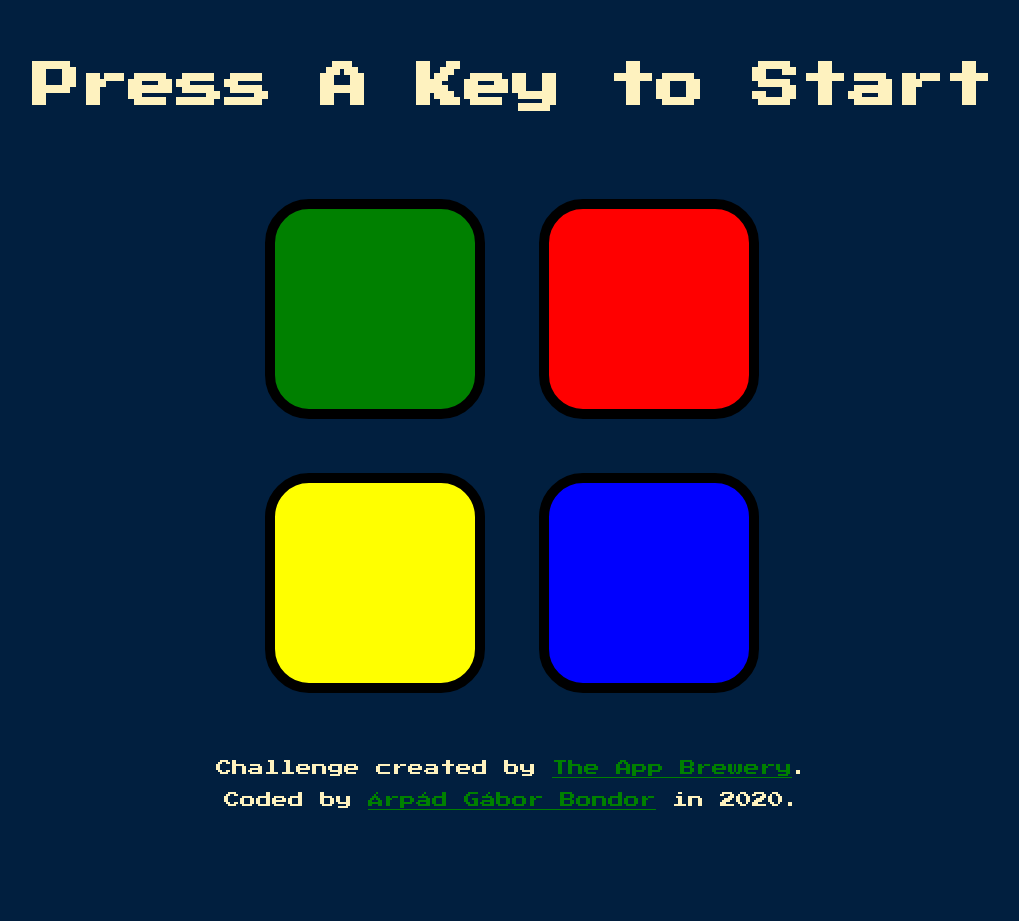
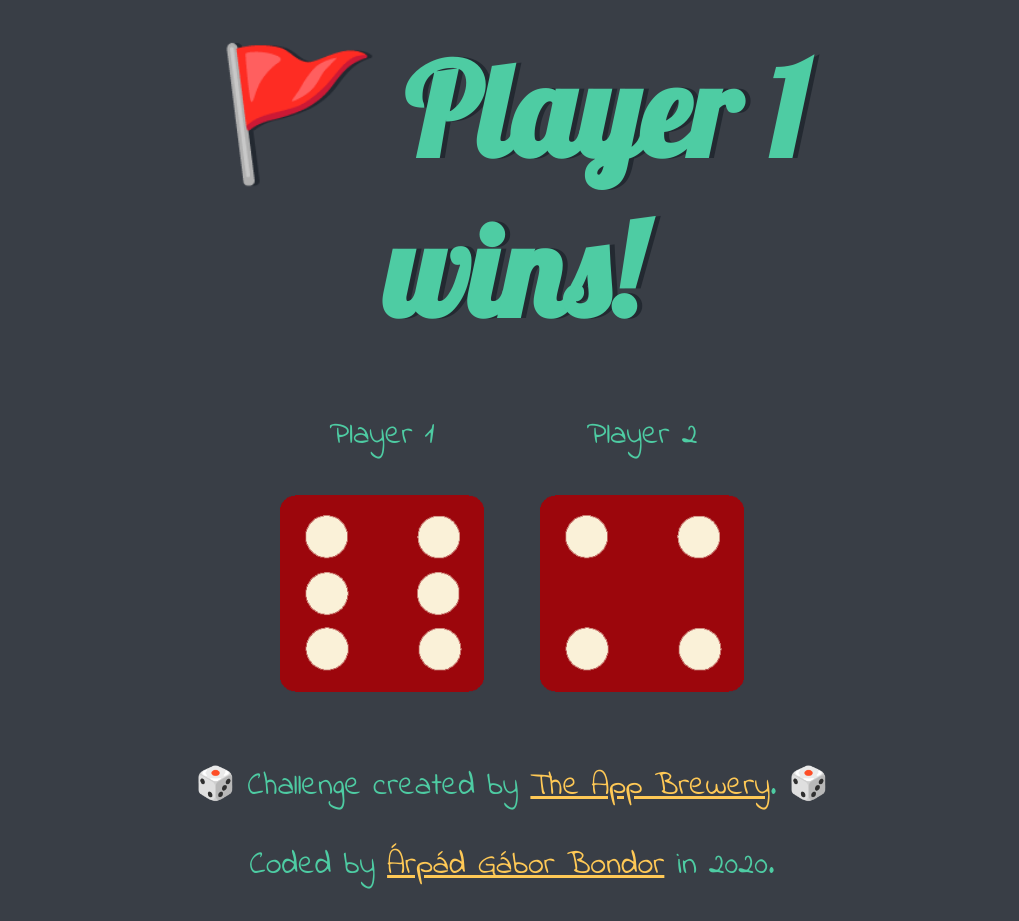
Before and after one commit to ArpadGBondor/The_App_Brewery-Challenge_01-Dice_Game, a plain HTML site: page index.html in a window 1280 px wide. Shown: the whole page, without its empty margins (128-1147 px from the left). Before the commit the page ends 846 px from the top, so only its background shows below. Drawn offline with nearby package versions, Linux system fonts and the light colour scheme.

Commit message:
Add files via upload

```diff
--- a/index.html
+++ b/index.html
@@ -3,45 +3,29 @@
 
 <head>
   <meta charset="utf-8">
-  <title>Simon</title>
+  <meta name="viewport" content="width=device-width, initial-scale=1.0">
+  <title>Dice game</title>
   <link rel="stylesheet" href="styles.css">
-  <link href="https://fonts.googleapis.com/css?family=Press+Start+2P" rel="stylesheet">
+  <link href="https://fonts.googleapis.com/css?family=Indie+Flower|Lobster" rel="stylesheet">
 </head>
 
 <body>
-  <h1 id="level-title">Press A Key to Start</h1>
   <div class="container">
-    <div lass="row">
-
-      <div type="button" id="green" class="btn green">
-
-      </div>
-
-      <div type="button" id="red" class="btn red">
-
-      </div>
+    <h1>Refresh Me</h1>
+    <div class="dice">
+      <p>Player 1</p>
+      <img class="img1" src="images/dice6.png">
     </div>
-
-    <div class="row">
-
-      <div type="button" id="yellow" class="btn yellow">
-
-      </div>
-      <div type="button" id="blue" class="btn blue">
-
-      </div>
-
+    <div class="dice">
+      <p>Player 2</p>
+      <img class="img2" src="images/dice6.png">
     </div>
-
   </div>
-
   <footer>
-    <p>Challenge created by <a href="https://www.appbrewery.co/" target="_blank">The App Brewery</a>.</p>
+    <p>🎲 Challenge created by <a href="https://www.appbrewery.co/" target="_blank">The App Brewery</a>. 🎲</p>
     <p>Coded by <a href="https://arpadgbondor.github.io/CV/" target="_blank">Árpád Gábor Bondor</a> in 2020.</p>
   </footer>
-
-  <script src="https://ajax.googleapis.com/ajax/libs/jquery/3.5.1/jquery.min.js"></script>
-  <script src="game.js" type="text/javascript"></script>
 </body>
+<script src="index.js" type="text/javascript"></script>
 
 </html>
--- a/styles.css
+++ b/styles.css
@@ -1,71 +1,57 @@
+.flag{
+  color: red;
+}
+
+.container {
+  width: 70%;
+  margin: auto;
+  text-align: center;
+}
+
+.dice {
+  text-align: center;
+  display: inline-block;
+
+}
+
 body {
+  background-color: #393E46;
+}
+
+h1 {
+  margin: 30px;
+  font-family: 'Lobster', cursive;
+  text-shadow: 5px 0 #232931;
+  font-size: 8rem;
+  color: #4ECCA3;
+}
+
+p {
+  font-size: 2rem;
+  color: #4ECCA3;
+  font-family: 'Indie Flower', cursive;
+}
+
+img {
+  width: 80%;
+}
+
+footer {
+  margin-top: 5%;
+  color: #EEEEEE;
   text-align: center;
-  background-color: #011F3F;
+  font-family: 'Indie Flower', cursive;
+
+}
+
+a{
+  color: #ffc956;
+}
+
+a:hover, a:visited{
+  color: #ff7556;
 }
 
 footer{
-  font-family: 'Press Start 2P', cursive;
-  margin:  3%;
-  color: #FEF2BF;
+  font-size: 0.8rem;
 }
-
-a:link {
-  color: green;
-}
-
-a:visited {
-  color: yellow;
-}
-
-a:hover, a:active{
-  color: red;
-}
-
-#level-title {
-  font-family: 'Press Start 2P', cursive;
-  font-size: 3rem;
-  margin:  5%;
-  color: #FEF2BF;
-}
-
-.container {
-  display: block;
-  width: 50%;
-  margin: auto;
-
-}
-
-.btn {
-  margin: 25px;
-  display: inline-block;
-  height: 200px;
-  width: 200px;
-  border: 10px solid black;
-  border-radius: 20%;
-}
-
-.game-over {
-  background-color: red;
-  opacity: 0.8;
-}
-
-.red {
-  background-color: red;
-}
-
-.green {
-  background-color: green;
-}
-
-.blue {
-  background-color: blue;
-}
-
-.yellow {
-  background-color: yellow;
-}
-
-.pressed {
-  box-shadow: 0 0 20px white;
-  background-color: grey;
-}
```
